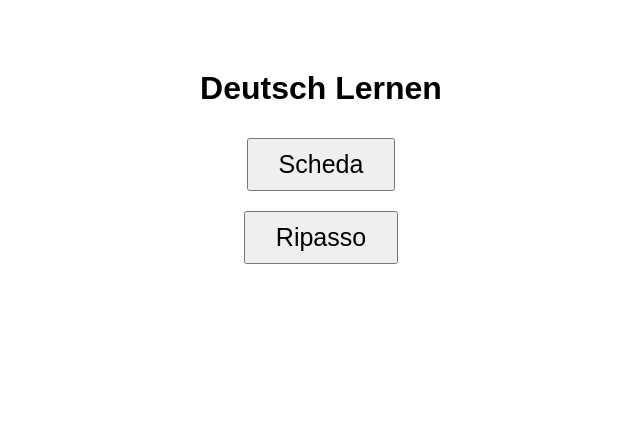
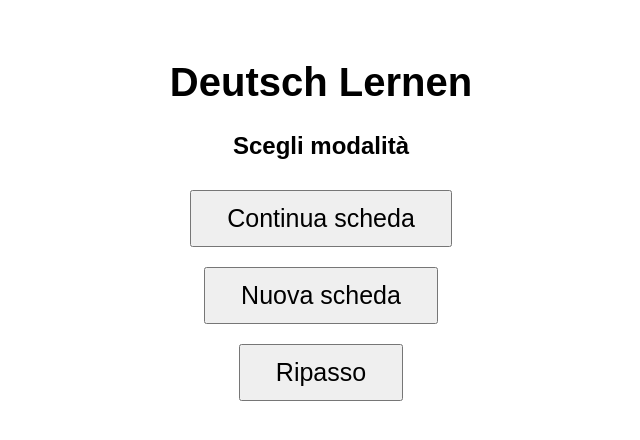
Before and after one commit to Riccardo231/deulernen, a FastAPI app: page / in a window 1280 px wide. Shown: the top 440 px of the page, without its empty margins (319-959 px from the left). Run offline with FastAPI, Linux system fonts and the light colour scheme.

Commit message:
Update styles and button labels in index.html

```diff
--- a/templates/index.html
+++ b/templates/index.html
@@ -8,37 +8,59 @@
 <style>
 
 body {
-    font-family: Arial;
-    text-align:center;
-    margin-top:70px;
+    font-family: Arial, sans-serif;
+    text-align: center;
+    margin-top: 60px;
+}
+
+
+h1 {
+    font-size: 40px;
 }
 
 
 .parola {
 
-    font-size:60px;
-    margin:40px;
+    font-size: 60px;
+    margin: 50px;
+
+}
+
+
+.progresso {
+
+    font-size: 25px;
+    margin: 20px;
 
 }
 
 
 input {
 
-    font-size:25px;
-    padding:10px;
+    font-size: 25px;
+    padding: 10px;
 
 }
 
 
 button {
 
-    font-size:25px;
-    padding:10px 30px;
-    margin:10px;
+    font-size: 25px;
+    padding: 12px 35px;
+    margin: 10px;
+
+}
+
+
+.errore {
+
+    color: red;
+    font-size: 30px;
 
 }
 
 </style>
+
 
 </head>
 
@@ -50,14 +72,32 @@ button {
 
 
 
+
 {% if menu %}
+
+
+
+<h2>Scegli modalità</h2>
+
 
 
 <form action="/scheda" method="post">
 
 <button>
 
-Scheda
+Continua scheda
+
+</button>
+
+</form>
+
+
+
+<form action="/nuova_scheda" method="post">
+
+<button>
+
+Nuova scheda
 
 </button>
 
@@ -77,16 +117,20 @@ Ripasso
 
 
 
+
 {% else %}
 
 
 
-<h2>
+
+<div class="progresso">
 
 Progresso:
+
 {{ fatti }}/{{ totale }}
 
-</h2>
+</div>
+
 
 
 
@@ -102,31 +146,42 @@ Progresso:
 </div>
 
 
-<h3>
+
+<h2>
 
 {{ domanda.direzione }}
 
-</h3>
+</h2>
 
 
-<h3>
+
+<p>
+
+Tentativi corretti:
 
 {{ domanda.corrette }}
 
-</h3>
+</p>
+
+
 
 
 
 {% if errore %}
 
 
-<h2>
 
-❌ Soluzione:
+<div class="errore">
+
+❌ Risposta sbagliata
+
+<br><br>
+
+Soluzione:
 
 {{ errore }}
 
-</h2>
+</div>
 
 
 
@@ -142,7 +197,10 @@ Continua
 
 
 
+
 {% else %}
+
+
 
 
 
@@ -150,6 +208,8 @@ Continua
 
 
 <input
+
+type="text"
 
 name="risposta"
 
@@ -176,21 +236,41 @@ Controlla
 
 
 
+
+
 {% endif %}
+
+
 
 
 
 {% else %}
 
 
+
 <h2>
 
-Completata
+Scheda completata
 
 </h2>
 
 
+
+<form action="/" method="get">
+
+<button>
+
+Menu
+
+</button>
+
+</form>
+
+
+
 {% endif %}
+
+
 
 
 
```
